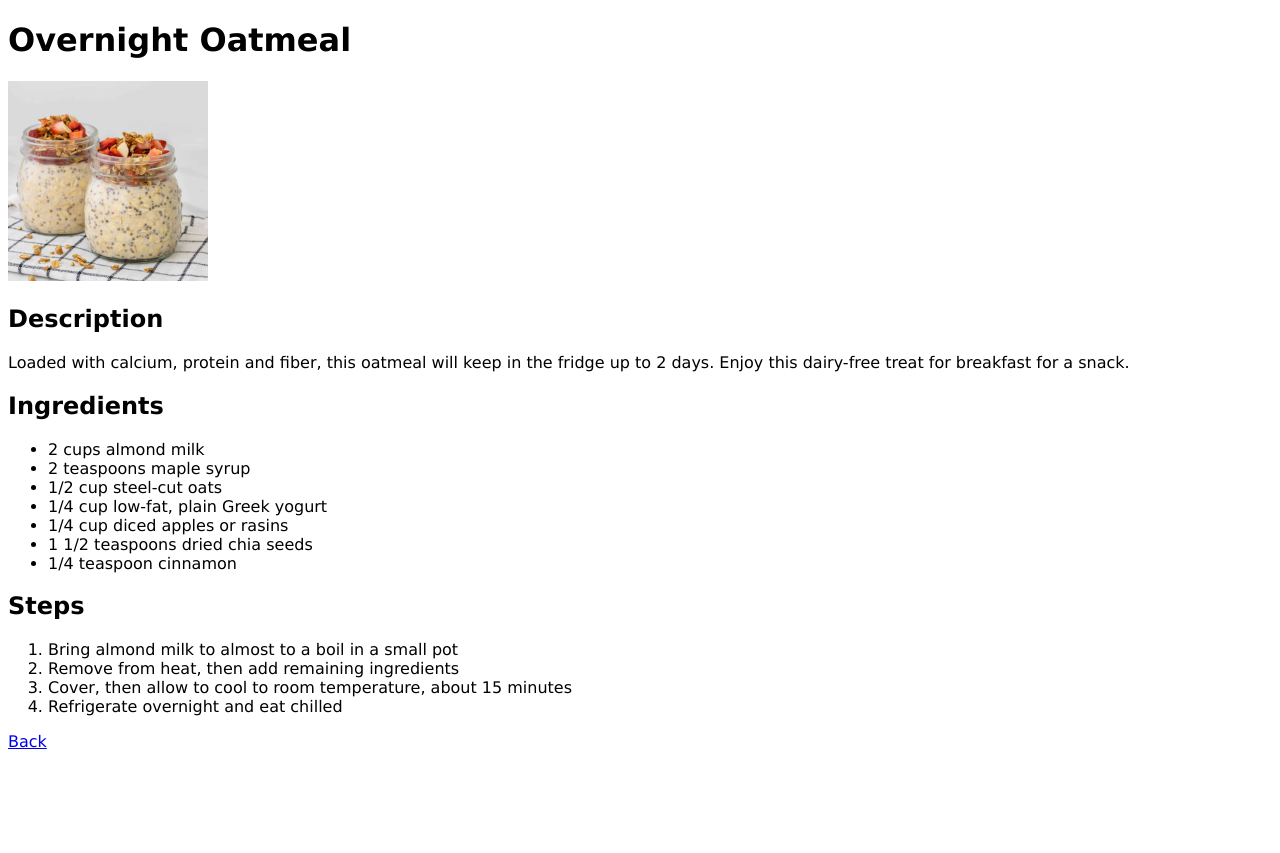
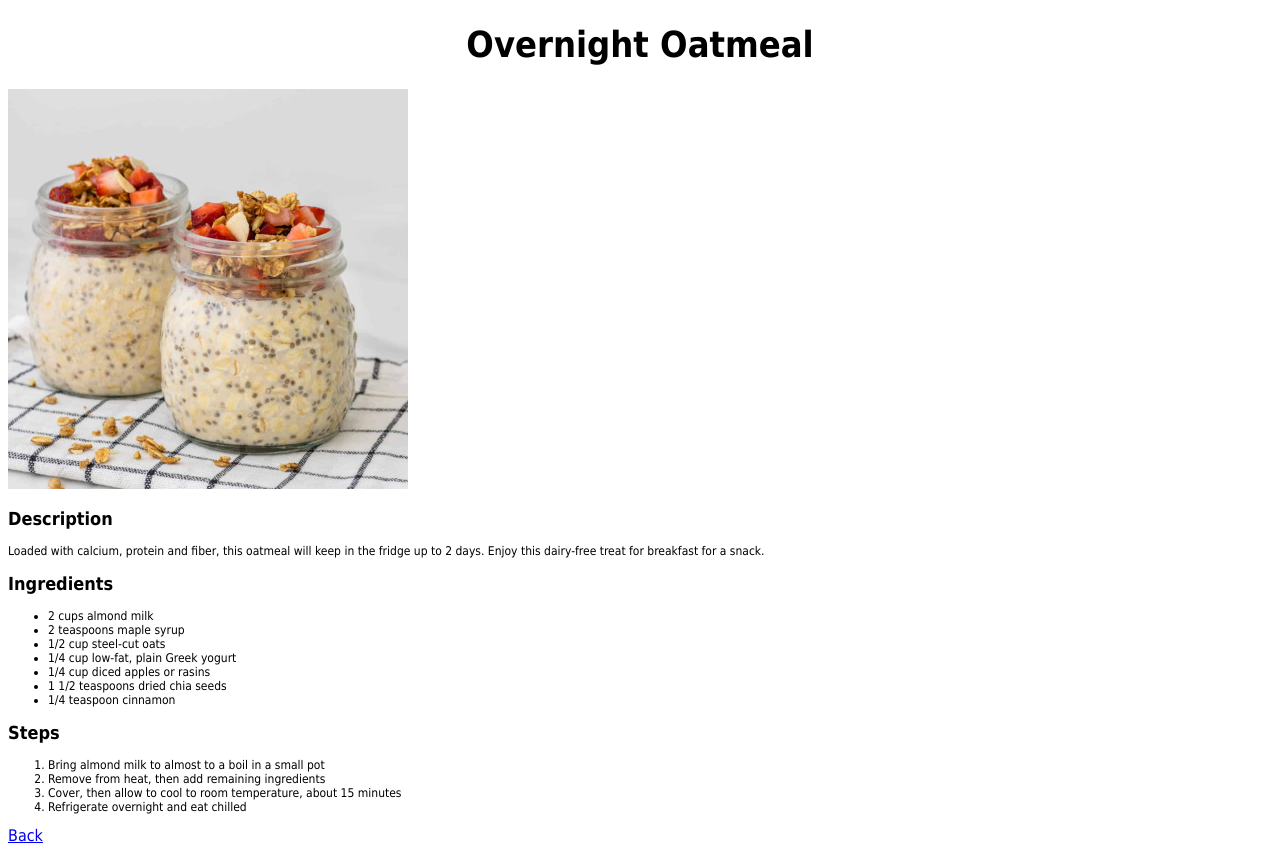
Before and after one commit to Courtenay-Keenan/odin-recipes, a plain HTML site: page recipes/overnight-oatmeal.html in a window 1280 px wide. Before the commit the page ends 800 px from the top, so only its background shows below. Drawn offline with Linux system fonts and the light colour scheme.

Commit message:
Modify to add styles to recipe pages
Modify index.html
Modify recipes/avocado-dip.html
Modify recipes/couscous-salad.html
Modify recipes/overnight-oatmeal.html
Modify styles.css

```diff
--- a/recipes/overnight-oatmeal.html
+++ b/recipes/overnight-oatmeal.html
@@ -8,11 +8,17 @@
 </head>
 
 <body>
+    <h1 class="header">Overnight Oatmeal</h1>
 
-    <h1>Overnight Oatmeal</h1>
+    <div class="header-image">
         <img src="overnight-oats-image.jpg" alt="An image of Overnight Oats">
+    </div>
+
+    <div class="recipe-body">
         <h2>Description</h2>
-    <p>Loaded with calcium, protein and fiber, this oatmeal will keep in the fridge up to 2 days. Enjoy this dairy-free treat for breakfast for a snack.
+        <p>Loaded with calcium, protein and fiber, this oatmeal will keep in the fridge up to 2 days. Enjoy this
+            dairy-free
+            treat for breakfast for a snack.
         </p>
         <h2>Ingredients</h2>
         <ul>
@@ -32,6 +38,8 @@
             <li>Refrigerate overnight and eat chilled</li>
         </ol>
 
+    </div>
+
 
     <a href="../index.html">Back</a>
 
--- a/styles.css
+++ b/styles.css
@@ -1,18 +1,25 @@
 * {
-    font-family: Verdana, Geneva, Tahoma, sans-serif;
+    font-family: Tahoma, sans-serif;
 }
-
 
 .header {
     text-align: center;
     font-size: 36px;
 }
 
-img {
+.recipe-menu {
+    font-size: 24px;
+}
+
+.recipe-menu img {
     height: auto;
     width: 200px;
 }
+.header-image img {
+    height: auto;
+    width: 400px;
+}
 
-.recipe {
-    font-size: 24px;
+.recipe-body {
+    font-size: 12px;
 }
```
Also changed, not shown: index.html (+3 -3 lines), recipes/avocado-dip.html (+9 -3 lines), recipes/couscous-salad.html (+7 -1 lines). Lines whose indentation alone changed are shown as unchanged.
